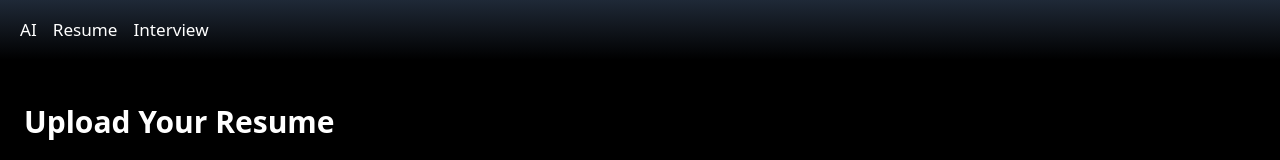
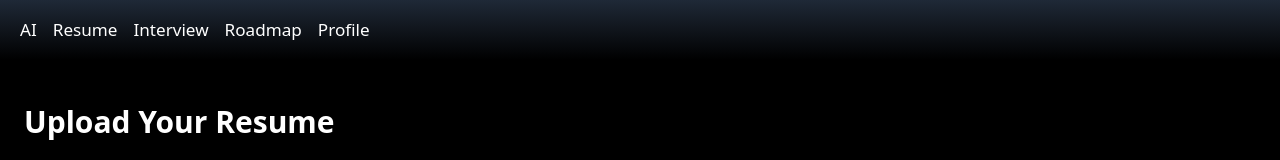
Before and after one commit to Anurag-Gaddamwar/CypherAI, a Next.js app: page /resume in a window 1280 px wide. Shown: the top 160 px of the page. Built offline with nearby package versions, Linux system fonts and the light colour scheme.

Commit message:
Update Navbar.jsx

```diff
--- a/src/app/components/Navbar.jsx
+++ b/src/app/components/Navbar.jsx
@@ -16,6 +16,12 @@ const Navbar = () => {
             <Link href="/interview">
               <p className="text-white hover:text-blue-300 transition-colors duration-300">Interview</p>
             </Link>
+            <Link href="/roadmap">
+              <p className="text-white hover:text-blue-300 transition-colors duration-300">Roadmap</p>
+            </Link>
+            <Link href="/profile">
+              <p className="text-white  hover:text-blue-300 transition-colors duration-500">Profile</p>
+            </Link>
           </div>
         </div>
       </div>
```
